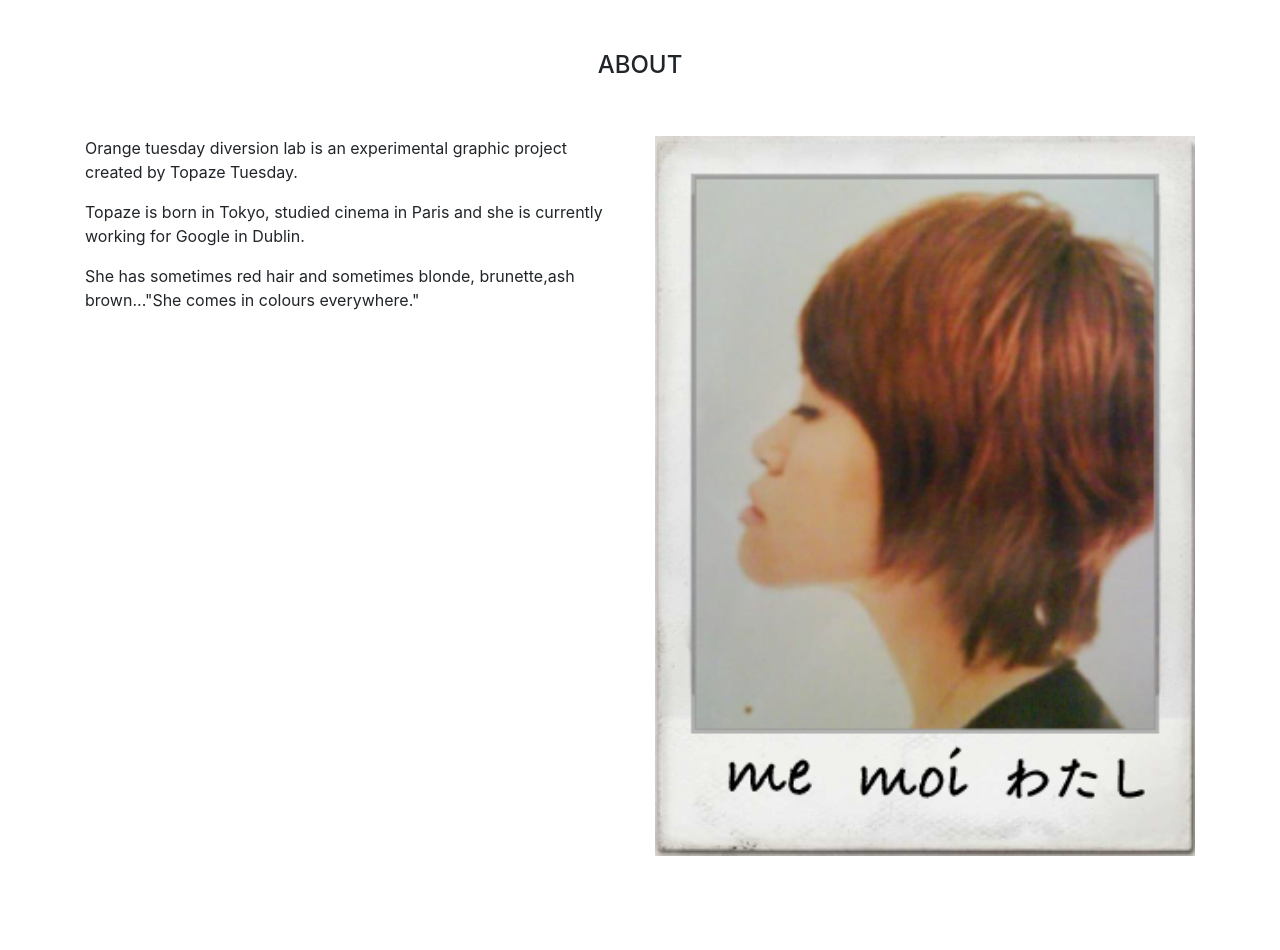
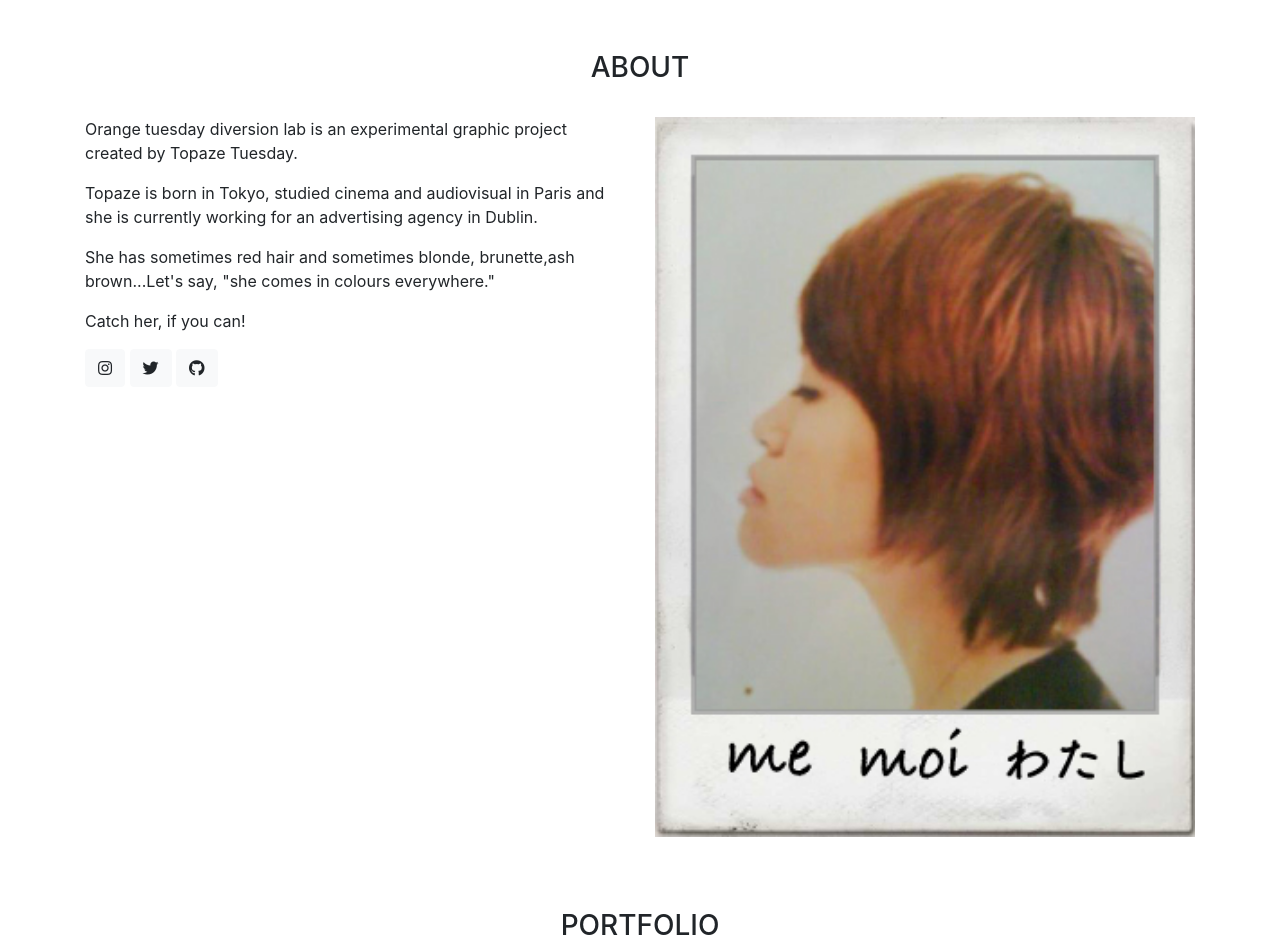
Before and after one commit to topaze-tuesday/Portfolio, a plain HTML site: page index.html in a window 1280 px wide. Shown: the part 785-1735 px from the top of the page. Before the commit the page ends 1665 px from the top, so only its background shows below. Drawn offline with nearby package versions, Linux system fonts and the light colour scheme.

Commit message:
Fontawesome link added into header. / SNS incon + button added into About section.

```diff
--- a/index.html
+++ b/index.html
@@ -7,7 +7,7 @@
 
     <!-- Bootstrap CSS -->
     <link rel="stylesheet" href="https://cdn.jsdelivr.net/npm/bootstrap@4.6.0/dist/css/bootstrap.min.css" integrity="sha384-B0vP5xmATw1+K9KRQjQERJvTumQW0nPEzvF6L/Z6nronJ3oUOFUFpCjEUQouq2+l" crossorigin="anonymous">
-
+    <link rel="stylesheet" href="https://use.fontawesome.com/releases/v5.15.3/css/all.css" integrity="sha384-SZXxX4whJ79/gErwcOYf+zWLeJdY/qpuqC4cAa9rOGUstPomtqpuNWT9wdPEn2fk" crossorigin="anonymous">
     <link rel="stylesheet" type="text/css" href="./style.css">
 
     <title>o.t.d.lab</title>
@@ -30,7 +30,7 @@
             <a class="nav-link" href="#">PORTFOLIO</a>
           </li>
           <li class="nav-item">
-            <a class="nav-link" href="#">SNS</a>
+            <a class="nav-link" href="#"></a>
           </li>
         </ul>
       </div>
@@ -39,34 +39,42 @@
 
     <!--main image-->
     <div id="hero" class="py-2 pb-2">
-      <img class="d-block mx-auto img-fluid" src="img/petsounds.jpg">
+      <img class="d-block mx-auto img-fluid" src="img/petsounds.jpg" alt="hero image">
     </div>
     <!--main end-->
 
     <!--ABOUT-->
     <div id="about">
-      <h4 class="section-title text-center pt-5 mb-40">ABOUT</h4>
-      <div class="container pt-5">
+      <h3 class="section-title text-center pt-5 mb-40">ABOUT</h3>
+      <div class="container pt-4">
         <div class="row">
-          <div class="col-12 col-md-6">
+          <div class="col-12 col-md-6 pb-4">
             <p class="introduction mb-10">Orange tuesday diversion lab is an experimental graphic project created by Topaze Tuesday.</p>
-            <p>Topaze is born in Tokyo, studied cinema in Paris and she is currently working for Google in Dublin.</p>
-            <p>She has sometimes red hair and sometimes blonde, brunette,ash brown..."She comes in colours everywhere." </p>
+            <p>Topaze is born in Tokyo, studied cinema and audiovisual in Paris and she is currently working for an advertising agency in Dublin.</p>
+            <p>She has sometimes red hair and sometimes blonde, brunette,ash brown...Let's say, "she comes in colours everywhere." </p>
+            <p>Catch her, if you can!</p>
+            <a class="btn btn-light" href="https://www.instagram.com/orange.tuesday.diversion.lab/" target="_blank" role="button"><i class="fab fa-instagram"></i></a>
+            <a class="btn btn-light" href="https://twitter.com/Topaze_Tuesday" target="_blank" role="button"><i class="fab fa-twitter"></i></a>
+            <a class="btn btn-light" href="https://github.com/topaze-tuesday" target="_blank" role="button"><i class="fab fa-github"></i></a>
           </div>
           <div class="col-12 col-md-6">
             <div class="image mb-4">
-              <img class="img-fluid w-100" src="img/letters-declinees.jpg">
+              <img class="img-fluid w-100" src="img/letters-declinees.jpg" alt="my profile">
             </div>
           </div>
         </div>
       </div>
     </div>
+    <!--ABOUT END-->
+
+    <!--PORTFOLIO-->
+    <div id="portfolio">
+      <h3 class="section-title text-center pt-5 mb-40">PORTFOLIO</h3>
 
 
 
 
-
-
+    </div>
 
 
     <!-- JavaScript, you need this for the drop down buttons to work -->
```
